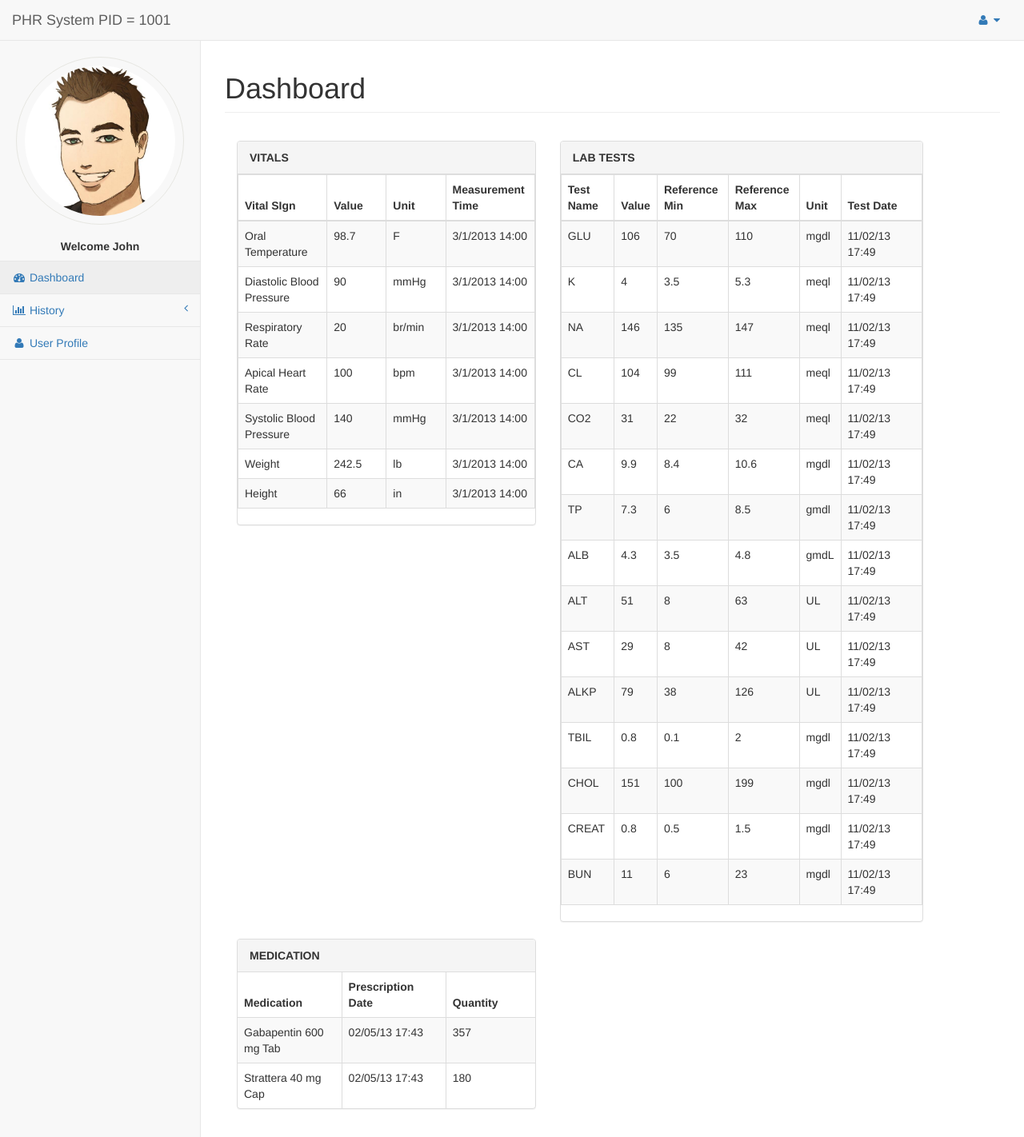
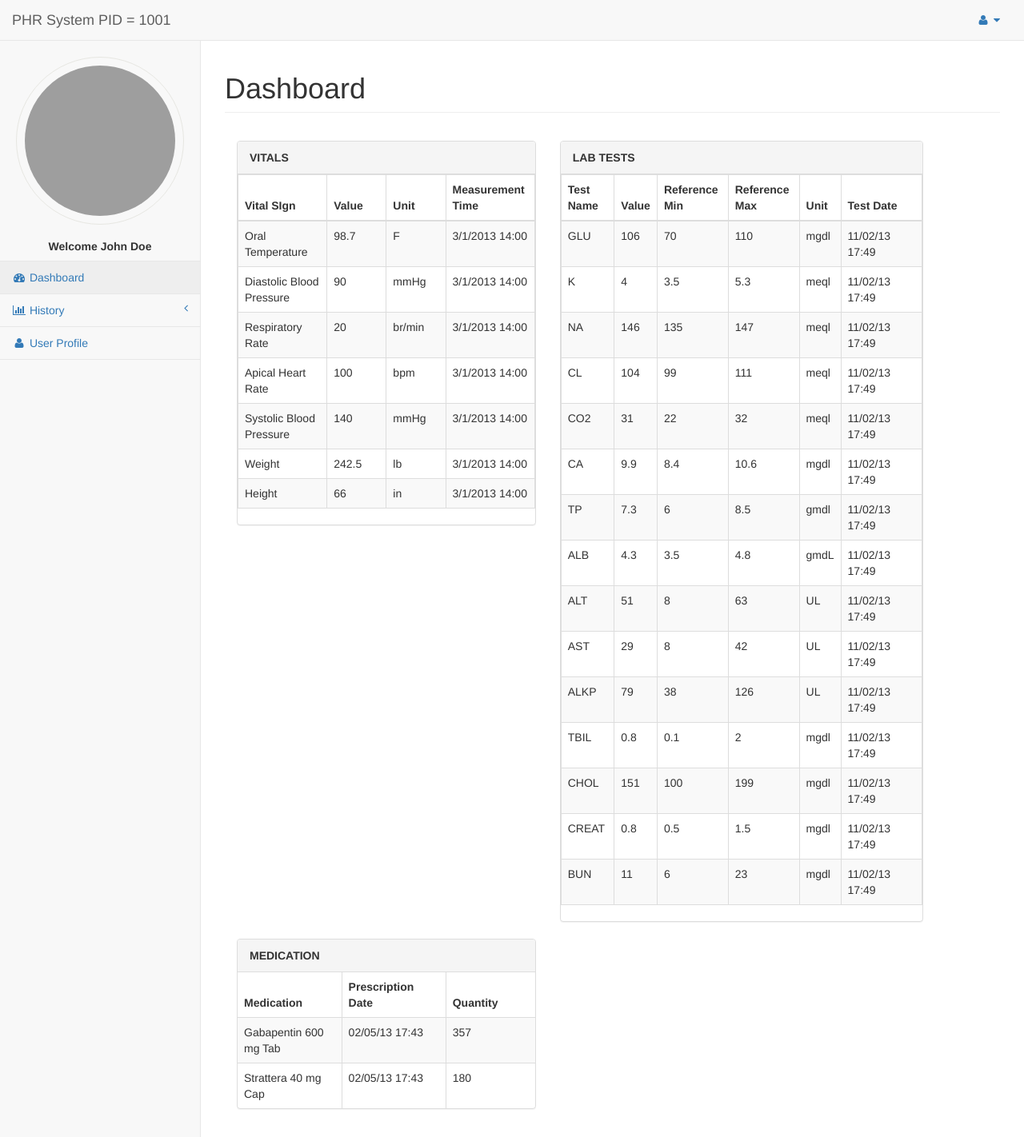
Before and after one commit to WealthCity/Personal-Health-Record-System, a PHP site: page /pages/index.php in a window 1280 px wide. Shown: the whole page at 80% size. Run offline with PHP 8.4, Linux system fonts and the light colour scheme; data comes from the database, SQL or seed files in the repository; grey boxes are pictures that could not be loaded.

Commit message:
Added updatePassword,updated user profile,index,editprofile

```diff
--- a/pages/connection.php
+++ b/pages/connection.php
@@ -1,7 +1,7 @@
 <?php
 $servername = "localhost";
 $username = "root";
-$password = "";
+$password = "root";
 $db = "phr";
 
 // Create connection
--- a/pages/index.php
+++ b/pages/index.php
@@ -4,6 +4,23 @@
 <?php
     session_start();
     $_SESSION["pid"] = 1001;
+    $pid = $_SESSION["pid"];
+
+    $sqlProfile ="SELECT * FROM tbl_users WHERE pid = $pid ";
+
+            $results = $conn->query($sqlProfile);
+
+        if(!$results)
+        {
+            echo "Sorry!! Information not found";
+        }
+        else
+        {
+            $row = $results->fetch_row();
+            $username = $row[1]." ".$row[2];
+            $imageName = "../profilePictures/".$row[5];
+          }
+
 ?>
 <head>
 
@@ -37,6 +54,7 @@
     <link href="../bower_components/font-awesome/css/font-awesome.min.css" rel="stylesheet" type="text/css">
 
 </head>
+
 
 <body>
 
@@ -87,8 +105,8 @@
                     <ul class="nav" id="side-menu">
                         <li>
                             <div class="profile-avatar">
-                                <img class="img-responsive" src="avatar.jpg" alt="profile picture">
-                                <center><h5 style="font-weight:bold;">Welcome John</h5></center>
+                                <img class="img-responsive" src=<?php echo $imageName ?> alt="profile picture">
+                                <center><h5 style="font-weight:bold;">Welcome <?php echo $username; ?></h5></center>
                             </div>
                         </li>
                         <li>
--- a/pages/userprofile.php
+++ b/pages/userprofile.php
@@ -147,7 +147,7 @@
                             <!-- /.nav-second-level -->
                         </li>
                         <li>
-                            <a href="userProfile1.php"><i class="fa fa-user fa-fw"></i> User Profile</a>
+                            <a href="userprofile.php"><i class="fa fa-user fa-fw"></i> User Profile</a>
                         </li>
                     </ul>
                 </div>
@@ -166,6 +166,7 @@
       <div class="row">
       <div class="col-md-5  toppad  pull-right col-md-offset-3 ">
            <a href="editUserProfile.php"> <i class="fa fa-user fa-fw"></i> Edit Profile</a>
+           <a href="changePassword.php"> <i class="fa fa-user fa-fw"></i> Change Password</a>
        <br>
 
 <p class=" text-info"></p>
```
